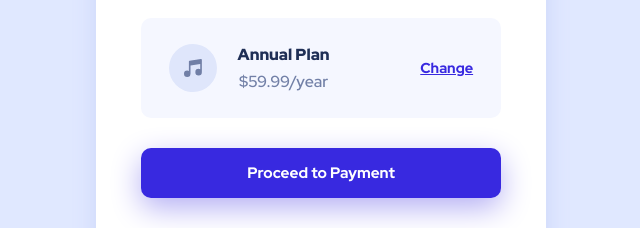
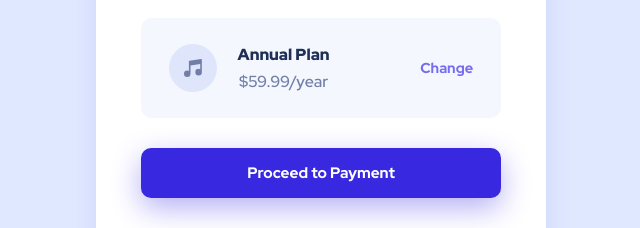
Before and after one commit to ima9gh/Order-Summary, a plain HTML site: page index.html in a window 1280 px wide. In both pictures the pointer is over the element "Change". Shown: the part 501-729 px from the top of the page, 319-959 px from the left. Drawn offline with Linux system fonts and the light colour scheme.

Commit message:
Update main.css

```diff
--- a/main.css
+++ b/main.css
@@ -116,7 +116,7 @@ body{
     cursor: pointer;
 }
 
-.card .annual-plan a:hover{
+.card .annual-plan ins:hover{
     color: #766cf1;
     text-decoration: none;
 }
```
